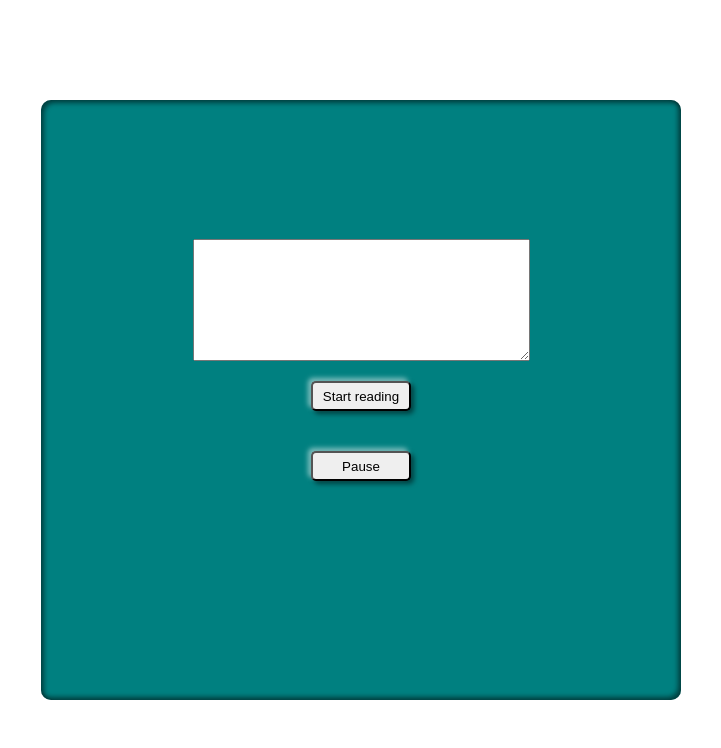
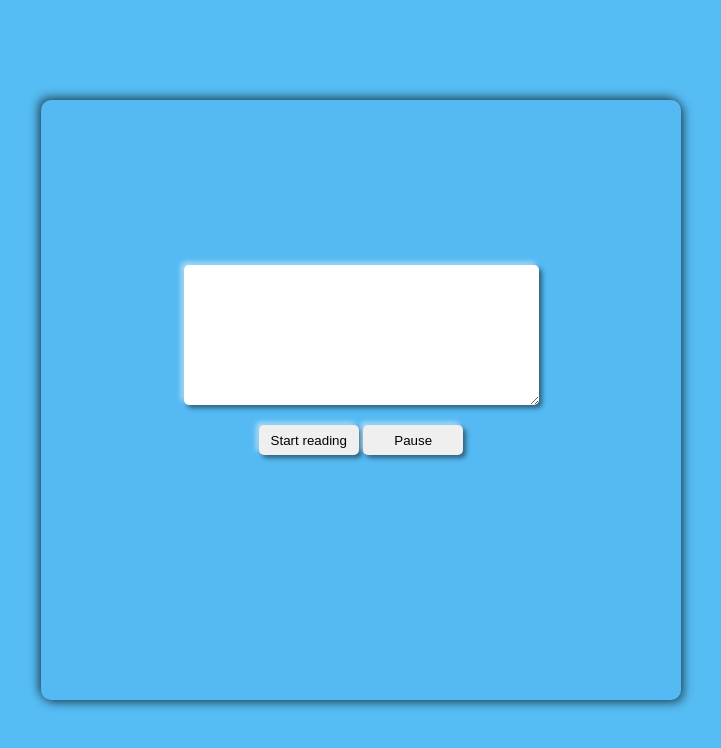
Before and after one commit to tomasfrancizco/word-reader, a plain HTML site: page index.html in a window 1280 px wide. Shown: the whole page, without its empty margins (279-1000 px from the left). Drawn offline with Linux system fonts and the light colour scheme.

Commit message:
style updates & exploring pseudo elements + vars

```diff
--- a/index.html
+++ b/index.html
@@ -9,8 +9,10 @@
   <body>
     <div class="container">
       <textarea name="" id="textarea" cols="40" rows="8"></textarea>
-      <button onclick="print()" id="start-btn">Start reading</button>
-      <button onclick="pause()" id="pause-btn">Pause</button>
+      <div id="btn-container">
+        <button onclick="print()" id="start-btn">Start reading</button>
+        <button onclick="pause()" id="pause-btn">Pause</button>
+      </div>
       <p id="output"></p>
     </div>
     <script src="script.js"></script>
--- a/script.js
+++ b/script.js
@@ -1,9 +1,11 @@
 const textarea = document.getElementById("textarea");
 const output = document.getElementById("output");
+const startBtn = document.getElementById("start-btn");
 
 let id;
 let start = false;
 let index = 0;
+let beenPaused = false;
 
 function print(){
   if(textarea.value){
@@ -16,7 +18,7 @@ function print(){
       }
     }, 200)
   } else {
-    const error = "Please type some input to read!";
+    const error = "Please type something to read!";
     output.innerHTML = error;
     output.style.fontSize = "20px";
   }
@@ -25,5 +27,6 @@ function print(){
 function pause(){
   if(start == true){
     clearInterval(id)
+    startBtn.innerHTML = "Continue"
   }
 }
--- a/style.css
+++ b/style.css
@@ -1,3 +1,8 @@
+:root {
+  --main-bg-color: #56bcf4;
+  --main-cont-color: #55baf3;
+}
+
 * {
   margin: 0;
   padding: 0;
@@ -8,30 +13,48 @@ body {
   display: flex;
   justify-content: center;
   align-items: center;
+  background: var(--main-bg-color);
 }
 
 .container {
   height: 600px;
   width: 50%;
   min-width: 270px;
-  background-color: teal;
+  background: var(--main-cont-color);
   display: flex;
   flex-direction: column;
   justify-content: center;
   align-items: center;
   font-family: Arial, Helvetica, sans-serif;
   border-radius: 10px;
-  box-shadow: 3px 3px 5px 0 rgba(0, 0, 0, 0.5) inset,
-  -3px -3px 5px 0 rgba(0, 0, 0, 0.5) inset;
+  box-shadow: 3px 3px 10px 0 rgba(0, 0, 0, 0.5),
+  -3px -3px 10px 0 rgba(0, 0, 0, 0.5);
+}
+
+#textarea {
+  border-radius: 5px;
+  box-shadow: 3px 3px 5px 0 rgba(0, 0, 0, 0.5),
+    -3px -3px 5px 0 rgba(255, 255, 255, 0.5);
+  border: 0px;
+  padding: 10px;
+  box-sizing: border-box;
+}
+
+#textarea:focus {
+  outline: 0;
+}
+
+#btn-container {
+  margin: 20px 0;
 }
 
 button {
-  margin: 20px 0;
   width: 100px;
   height: 30px;
   box-shadow: 3px 3px 5px 0 rgba(0, 0, 0, 0.5),
     -3px -3px 5px 0 rgba(255, 255, 255, 0.5);
   border-radius: 5px;
+  border: 0px;
 }
 
 button:active {
```
